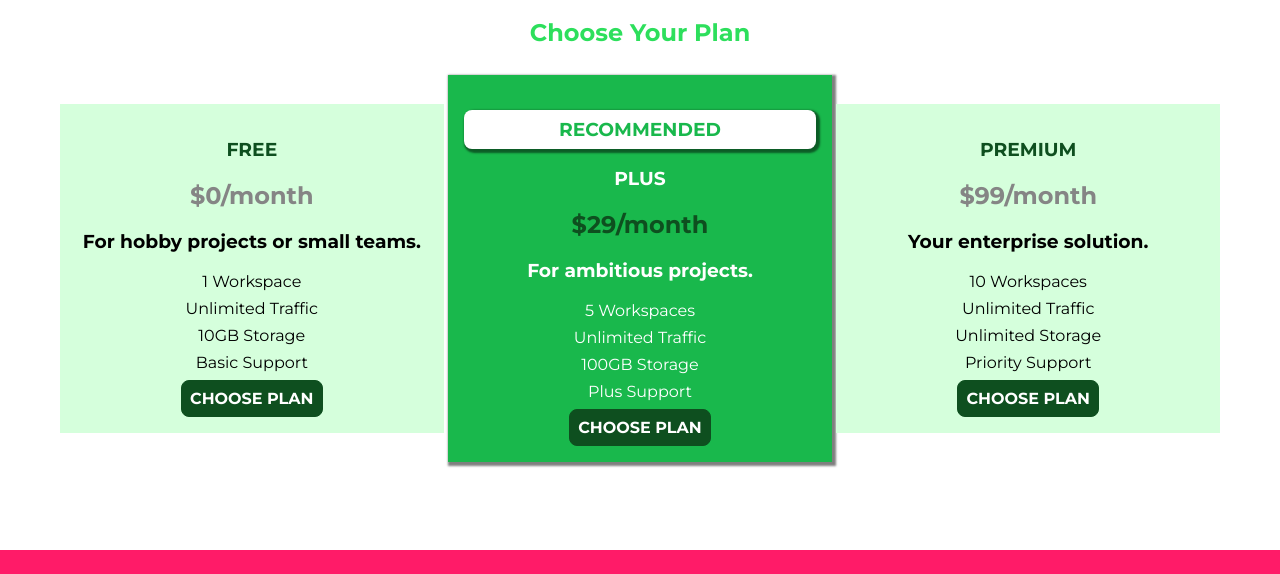
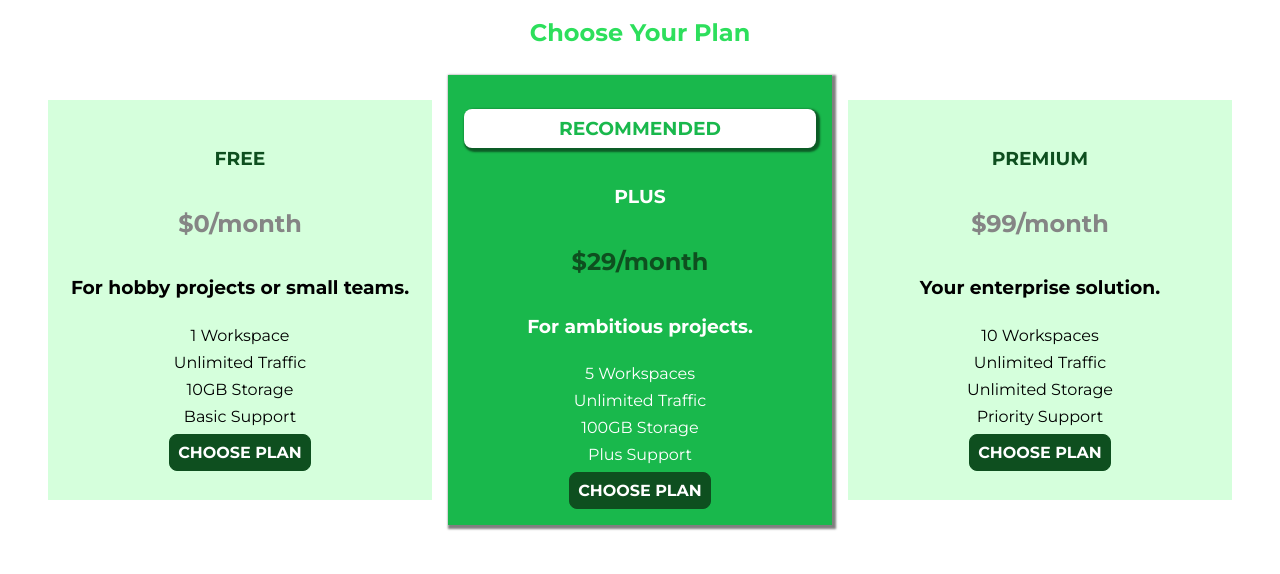
Before and after one commit to stefism/css-by-udemy, a plain HTML site: page flexbox-01-how-we-could-improve-starting-code/index.html in a window 1280 px wide. Shown: the part 378-952 px from the top of the page. Drawn offline with Linux system fonts and the light colour scheme.

Commit message:
17.03.23

```diff
--- a/flexbox-01-how-we-could-improve-starting-code/main.css
+++ b/flexbox-01-how-we-could-improve-starting-code/main.css
@@ -1,7 +1,6 @@
 #product-overview {
   background: linear-gradient(to top, rgba(80, 68, 18, 0.6) 10%, transparent),
-    url("images/freedom.jpg") center/cover no-repeat border-box,
-    #ff1b68;
+    url("images/freedom.jpg") center/cover no-repeat border-box, #ff1b68;
   /* background-image: url("freedom.jpg");
     background-size: cover;
     background-position: left 10% bottom 20%; */
@@ -91,18 +90,28 @@
 @media (min-width: 40rem) {
   .plan__list {
     width: 100%;
-    text-align: center;
+    /* text-align: center; */
+    display: flex;
+    justify-content: center;
+    align-items: center;
   }
 
   .plan {
-    display: inline-block;
+    margin: 0.5rem 0.5rem;
+    /* display: inline-block; */
     width: 30%;
-    vertical-align: middle;
+    height: 400px;
+    /* vertical-align: middle; */
     min-width: 13rem;
     max-width: 25rem;
+
+    display: flex;
+    flex-direction: column;
+    justify-content: center;
   }
 
   .plan--highlighted {
+    height: 450px;
     box-shadow: 2px 2px 2px 2px rgba(0, 0, 0, 0.5);
   }
 }
```
